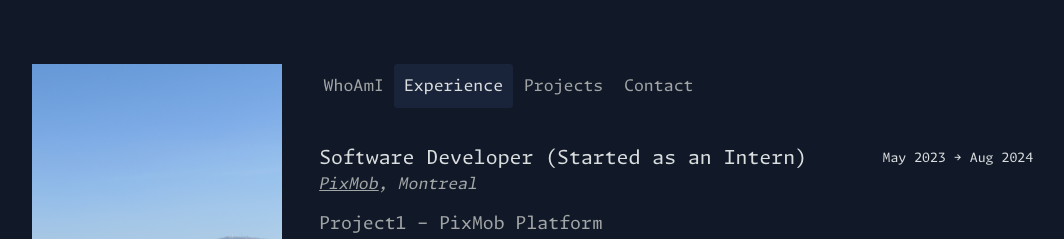
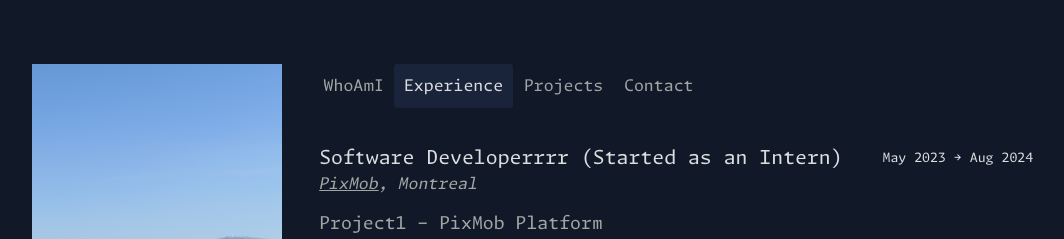
Before and after one commit to SaifAbdkf/personal-website, a React (Vite) app: page /experience in a window 1280 px wide. Shown: the top 239 px of the page, without its empty margins (96-1160 px from the left). Built offline with nearby package versions, Linux system fonts and the light colour scheme.

Commit message:
test change

```diff
--- a/src/Experience.tsx
+++ b/src/Experience.tsx
@@ -8,7 +8,7 @@ export default function Experience() {
           <div className="listItemContainer">
             <div className={"jobTitleContainer "}>
               <h2 className={"jobTitle"}>
-                Software Developer (Started as an Intern)
+                Software Developerrrr (Started as an Intern)
               </h2>
               <span className={"date"}>May 2023 &#x2192; Aug 2024</span>
             </div>
```
Also changed, not shown: 1 other file (tests, documents, lock files or other folders).
